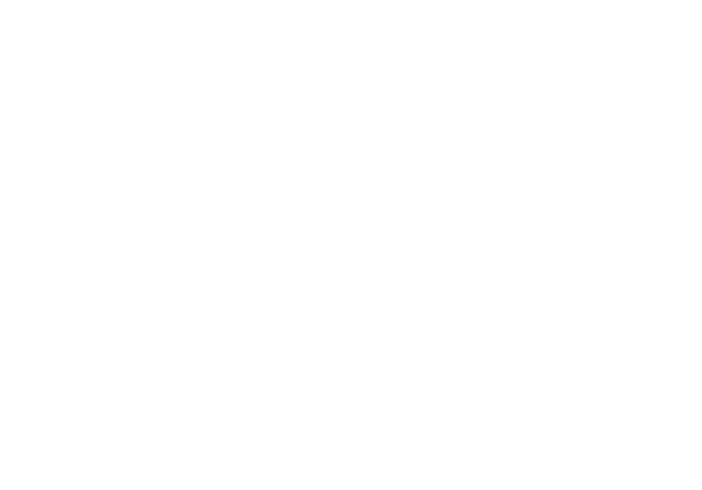
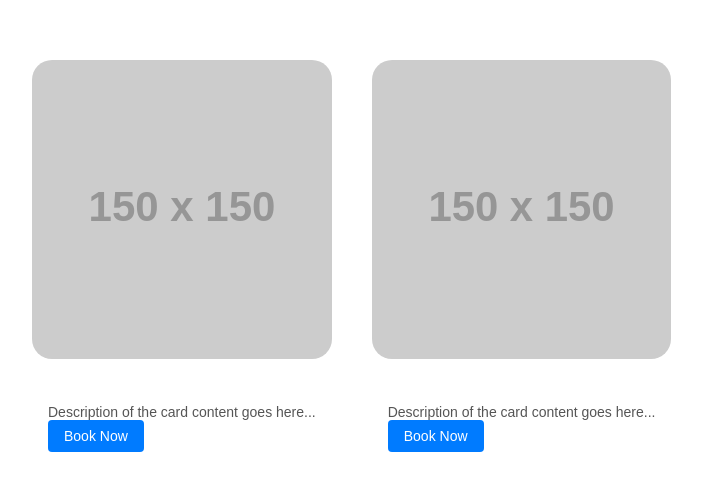
Before and after one commit to pex45210zx/cloneHomepageAirbnb, a React (Vite) app: page / in a window 1280 px wide. Shown: the part 1236-1726 px from the top of the page, without its empty margins (68-770 px from the left). Built offline with nearby package versions, Linux system fonts and the light colour scheme.

Commit message:
con-content

```diff
--- a/src/App.jsx
+++ b/src/App.jsx
@@ -1,7 +1,7 @@
 import React from "react"
 import { NavBar } from "./components/NavBar.jsx"
 import { Filter } from "./components/Filter.jsx"
-import { Contents } from "./components/siteContent.jsx"
+import SiteContent from "./components/siteContent.jsx"
 
 function App() {
 
@@ -9,7 +9,7 @@ function App() {
     <>
       <NavBar />
       <Filter />
-      <Contents />
+      <SiteContent />
     </>
   )
 }
--- /dev/null
+++ b/src/components/Card.css
@@ -0,0 +1,45 @@
+.card {
+    display: flex;
+    flex-direction: column;
+    background: transparent;
+    overflow: hidden;
+    min-width: 15%;
+    margin: 0 20px;
+}
+
+.card-image {
+    border-radius: 20px;
+    width: 100%;
+    height: auto;
+    object-fit: cover;
+}
+
+.card-details {
+    padding: 16px;
+}
+
+.card-title {
+    margin: 0 0 8px 0;
+    font-size: 18px;
+}
+
+.card-description {
+    margin: 0;
+    font-size: 14px;
+    color: #555;
+}
+
+.card-button {
+    background-color: #007bff;
+    color: #fff;
+    border: none;
+    padding: 8px 16px;
+    border-radius: 4px;
+    cursor: pointer;
+    font-size: 14px;
+    transition: background-color 0.3s ease;
+}
+
+.card-button:hover {
+    background-color: #0056b3;
+}
--- /dev/null
+++ b/src/components/Card.jsx
@@ -0,0 +1,17 @@
+import React from 'react';
+import './Card.css'; // Your CSS file for card styles
+
+const Card = () => {
+    return (
+        <div className="card">
+            <img className="card-image" src="https://via.placeholder.com/150" alt="Card" />
+            <div className="card-details">
+                <h2 className="card-title">Card Title</h2>
+                <p className="card-description">Description of the card content goes here...</p>
+                <button className="card-button">Book Now</button>
+            </div>
+        </div>
+    );
+}
+
+export default Card;
--- a/src/components/Filter.css
+++ b/src/components/Filter.css
@@ -215,6 +215,10 @@ p.danger {
     height: 24px;
 }
 
+.link-box {
+    cursor: pointer;
+}
+
 .link-box p {
     display: flex;
     justify-content: center;
--- a/src/components/siteContent.css
+++ b/src/components/siteContent.css
@@ -1,4 +1,96 @@
-.haha {
-    height: 4000px;
+* {
+    margin: 0;
+    padding: 0;
+    box-sizing: border-box;
+}
+
+html {
+    scroll-behavior: smooth;
+    scroll-padding-top: 75px;
+}
+
+body {
+    font-weight: 400;
+    overflow-x: hidden;
+    position: relative;
+    background-color: #ffffff !important;
+    color: #fff !important;
+    font-family: 'Centra', sans-serif !important;
+}
+
+h1,
+h2,
+h3,
+h4,
+h5,
+h6 {
+    margin: 0;
+    padding: 0;
+    line-height: normal;
+}
+
+p,
+a,
+li,
+button,
+ul {
+    margin: 0;
+    padding: 0;
+    line-height: normal;
+    text-decoration: none;
+}
+
+a:hover {
+    text-decoration: none;
+}
+
+img {
+    width: 100%;
+    height: auto;
+}
+
+button {
+    border: 0;
+    background-color: transparent;
+}
+
+input:focus,
+textarea:focus,
+select:focus {
+    outline: none;
+}
+
+@media (min-width:1700px) {
+    main .container {
+        max-width: 100%;
+        padding: 0 150px;
+    }
+}
+
+p.success {
+    color: green;
+}
+
+p.danger {
+    color: red;
+}
+
+
+
+.con-content {
+    position: absolute;
+    top: 0px;
+    height: 3000px;
+    width: 100%;
+    padding: 0 80px;
     background-color: rgb(255, 255, 255);
+    z-index: -1;
 }
+
+.card-area {
+    display: flex;
+    justify-content: start;
+    align-items: center;
+    width: 100%;
+    height: 100%;
+}
--- a/src/components/siteContent.jsx
+++ b/src/components/siteContent.jsx
@@ -1,8 +1,16 @@
-import React from 'react'
-import './siteContent.css'
+import React from 'react';
+import Card from './Card.jsx';
+import './siteContent.css';
 
-export const Contents = () => {
-  return (
-    <div className='haha'>Topic</div>
-  )
+const SiteContent = () => {
+    return (
+        <div className="con-content">
+            <div className="card-area">
+              <Card />
+              <Card />
+            </div>
+        </div>
+    );
 }
+
+export default SiteContent;
```
